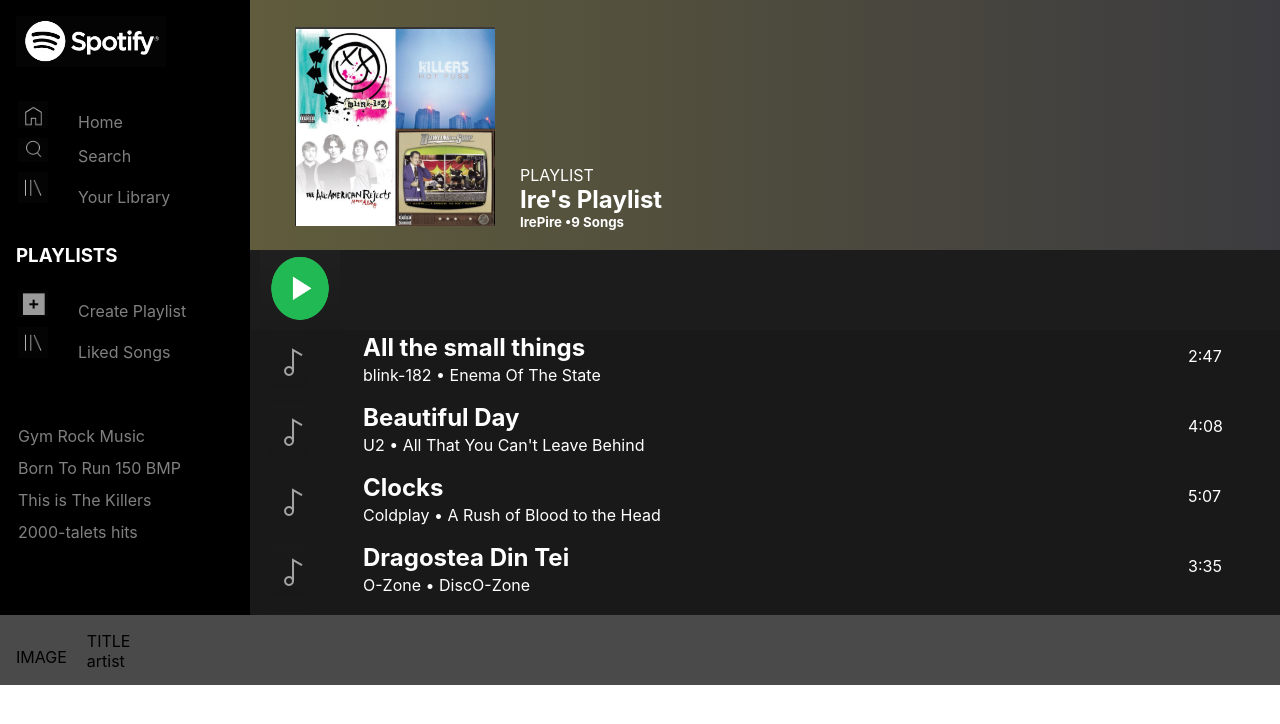
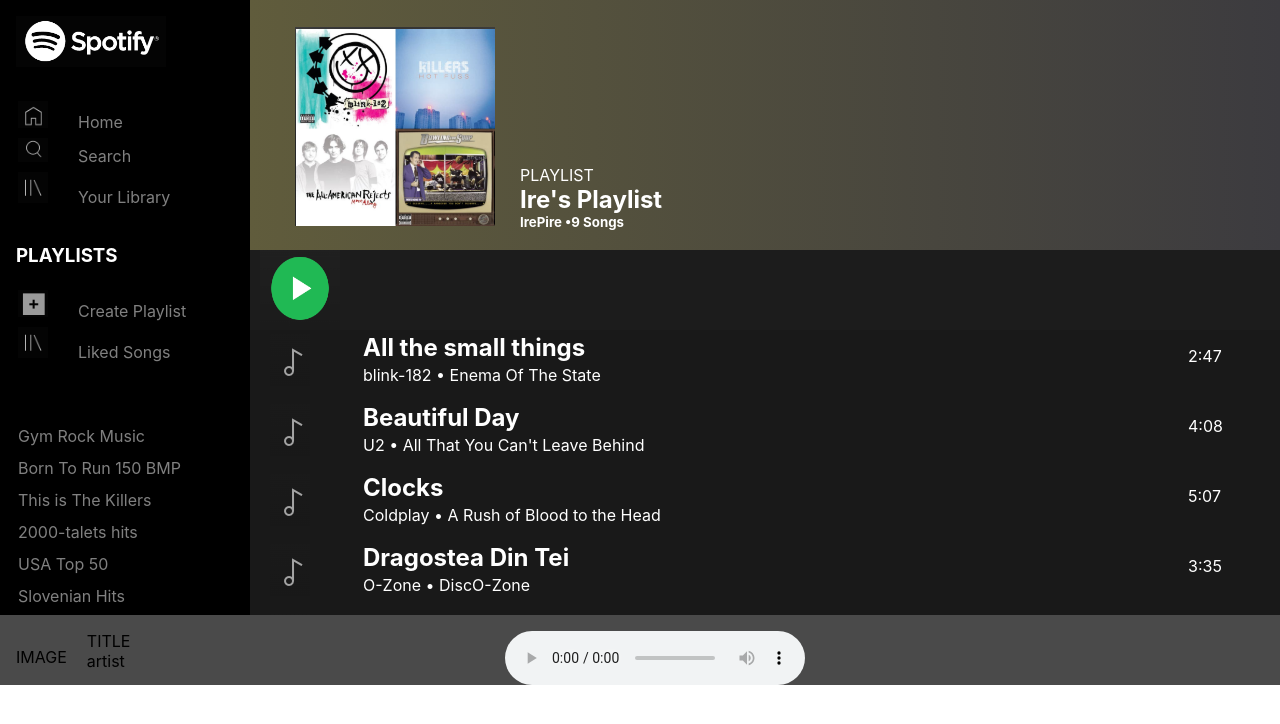
Before and after one commit to PireIre/SpotifyCloneReact, a React (Create React App) app: page / in a window 1280 px wide. Shown: the top 724 px of the page. Built offline with nearby package versions, Linux system fonts and the light colour scheme.

Commit message:
added Mp3Player class

```diff
--- a/src/App.css
+++ b/src/App.css
@@ -213,3 +213,7 @@
  margin: 0;
   padding-left: 20px;
 }
+
+.Mp3Player-Content-Right{
+  margin-left: 30%;
+}
--- a/src/Mp3Player.js
+++ b/src/Mp3Player.js
@@ -16,7 +16,9 @@
                </div>
            </div>
             <div class="Mp3Player-Content-Right">
-
+                <audio autoPlay controls>
+                    {/*<source src={require("./Songs/Beautiful-Day.mp3")} type="audio/mp3"/>*/}
+                </audio>
             </div>
         </article>
     )
--- a/src/Sidebar.js
+++ b/src/Sidebar.js
@@ -29,6 +29,10 @@
                     <li class="album-item">Born To Run 150 BMP</li>
                     <li class="album-item">This is The Killers</li>
                     <li class="album-item">2000-talets hits</li>
+                    <li className="album-item">USA Top 50</li>
+                    <li className="album-item">Slovenian Hits </li>
+
+
                 </ul>
             </div>
         </article>
```
Also changed, not shown: 1 other file (tests, documents, lock files or other folders).
